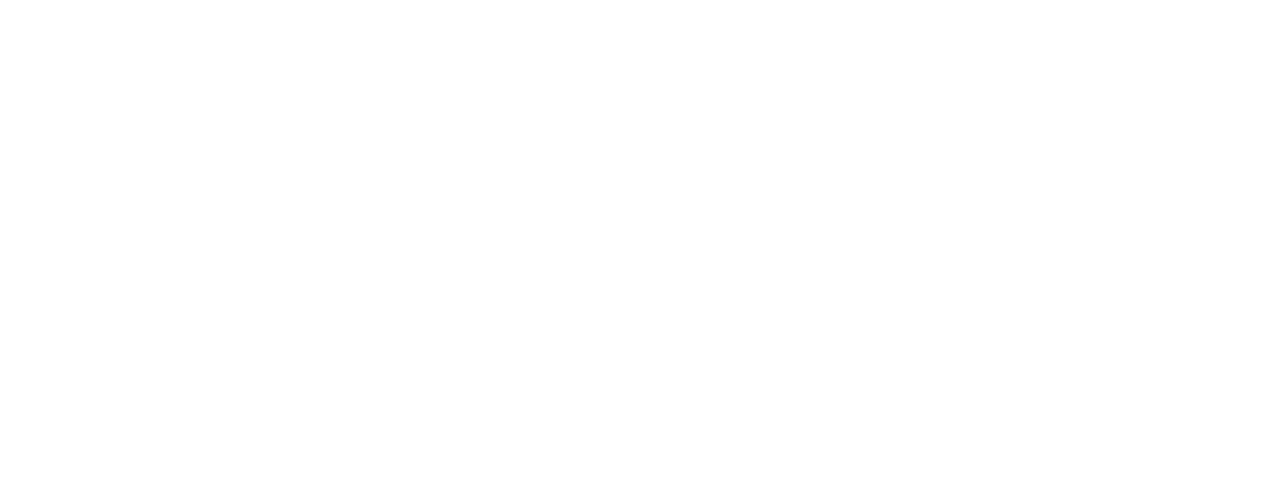
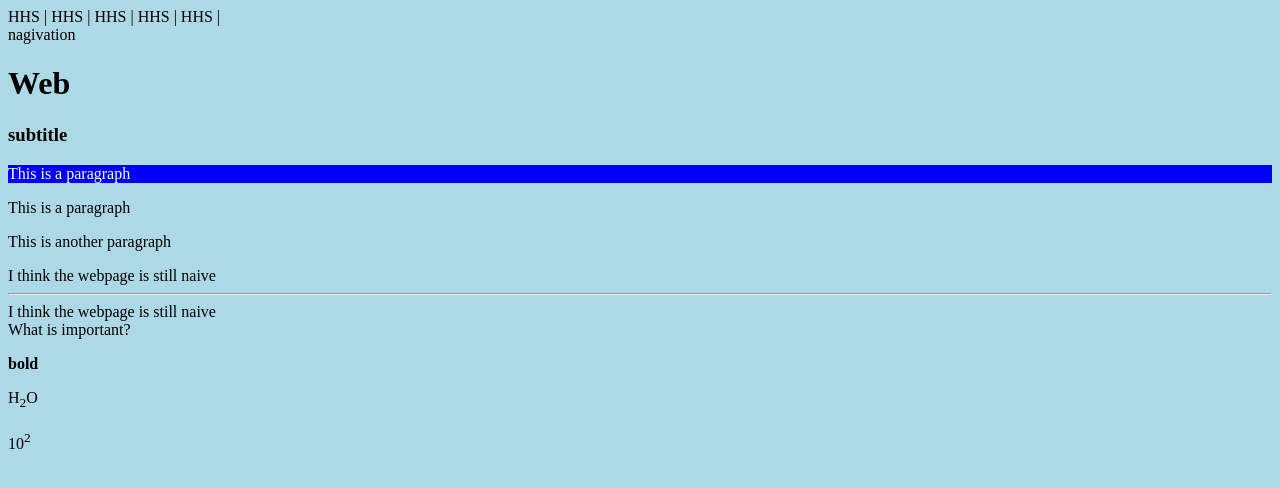
Before and after one commit to HaosenHe/AppSample, a plain HTML site: page index.html in a window 1280 px wide. Drawn offline with Linux system fonts and the light colour scheme.

Commit message:
I modified index.html

```diff
--- a/index.html
+++ b/index.html
@@ -1,11 +1,35 @@
 <!DOCTYPE html>  <!-- the brower will parse document type with this -->
 <html> <!--this is the higest level tag for our website -->
 	<head> <!-- the child of html tag , the hearder-->
+    <title> Haosen's Test Website </title> <!--name of the website on tab-->
+    <meta charset = "UTF-8">
+  </head>
+	<body style="background-color:lightblue"> <!-- the sibling of the head tag -->
+      <header> HHS | HHS | HHS | HHS | HHS |
+        <nav>nagivation</nav>
+      </header>
+      <h1> Web </h1>   <!--largest-->
+     <h3> subtitle</h3>
+     <p style="color: white; background-color:blue">This is a paragraph </p>
+     <p>This is a paragraph</p>
+     <p>This is another paragraph</p>
+     <main>
+       <article>
+         I think the webpage is still naive
+       </artile>
+       <hr/>
+         <article>
+           <section>
+             I think the webpage is still naive
+           </section>
+         </artile>
+         <aside>
+           What is important?
+         <aside>
+     </main>
+     <p><b>bold</b></p>
+     <p>H<sub>2</sub>O<p>
+     <p>10<sup>2<sup><p>
 
-	</head>
-
-	<body> <!-- the sibling of the head tag -->
-    <title> Haosen's Test Website </title> <!--name of the website on tab-->
-		<p></p> <!-- the grandchild -->
 	</body>
 </html>  <!-- container tags must have start and end>
```
